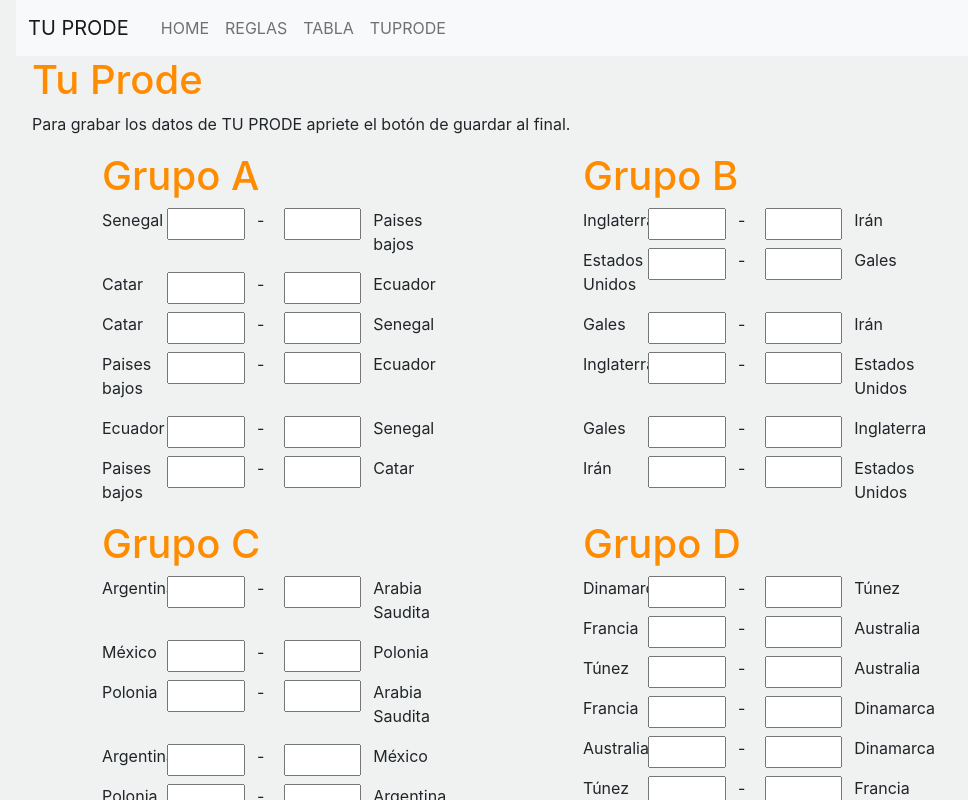
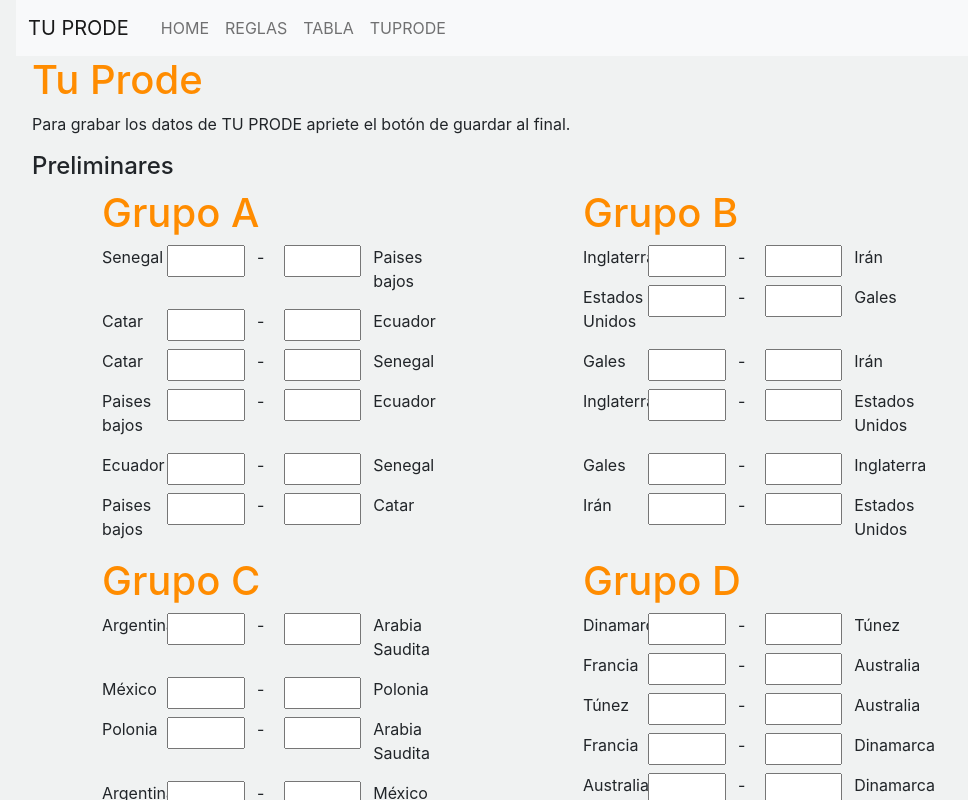
Before and after one commit to NicolasCrucesPastorino/prode-react, a React (Create React App) app: page /superprode in a window 1280 px wide. Shown: the top 800 px of the page, without its empty margins (0-968 px from the left). Built offline with nearby package versions, Linux system fonts and the light colour scheme; no server answers.

Commit message:
REFACTORIZA logica de preliminares como componente independiente

```diff
--- /dev/null
+++ b/src/Components/prode/preliminares/Preliminares.jsx
@@ -0,0 +1,42 @@
+import { equipos } from "../../../Constantes"
+import { Grupo } from "../Grupo"
+export const Preliminares = (props) => {
+    const resultados = props.resultados;
+    const setresultados = props.setresultados;
+
+    const {
+        grupoA,
+        grupoB,
+        grupoC,
+        grupoD,
+        grupoE,
+        grupoF,
+        grupoG,
+        grupoH
+    } = equipos
+
+    const grupos = [
+        { nombre: 'A', partidos: [{ equipoA: grupoA.SENEGAL, equipoB: grupoA.PAISES_BAJOS }, { equipoA: grupoA.CATAR, equipoB: grupoA.ECUADOR }, { equipoA: grupoA.CATAR, equipoB: grupoA.SENEGAL }, { equipoA: grupoA.PAISES_BAJOS, equipoB: grupoA.ECUADOR }, { equipoA: grupoA.ECUADOR, equipoB: grupoA.SENEGAL }, { equipoA: grupoA.PAISES_BAJOS, equipoB: grupoA.CATAR }] },
+        { nombre: 'B', partidos: [{ equipoA: grupoB.INGLATERRA, equipoB: grupoB.IRAN }, { equipoA: grupoB.ESTADOS_UNIDOS, equipoB: grupoB.GALES }, { equipoA: grupoB.GALES, equipoB: grupoB.IRAN }, { equipoA: grupoB.INGLATERRA, equipoB: grupoB.ESTADOS_UNIDOS }, { equipoA: grupoB.GALES, equipoB: grupoB.INGLATERRA }, { equipoA: grupoB.IRAN, equipoB: grupoB.ESTADOS_UNIDOS }] },
+        { nombre: 'C', partidos: [{ equipoA: grupoC.ARGENTINA, equipoB: grupoC.ARABIA_SAUDITA }, { equipoA: grupoC.MEXICO, equipoB: grupoC.POLONIA }, { equipoA: grupoC.POLONIA, equipoB: grupoC.ARABIA_SAUDITA }, { equipoA: grupoC.ARGENTINA, equipoB: grupoC.MEXICO }, { equipoA: grupoC.POLONIA, equipoB: grupoC.ARGENTINA }, { equipoA: grupoC.ARABIA_SAUDITA, equipoB: grupoC.MEXICO }] },
+        { nombre: 'D', partidos: [{ equipoA: grupoD.DINAMARCA, equipoB: grupoD.TUNEZ }, { equipoA: grupoD.FRANCIA, equipoB: grupoD.AUSTRALIA }, { equipoA: grupoD.TUNEZ, equipoB: grupoD.AUSTRALIA }, { equipoA: grupoD.FRANCIA, equipoB: grupoD.DINAMARCA }, { equipoA: grupoD.AUSTRALIA, equipoB: grupoD.DINAMARCA }, { equipoA: grupoD.TUNEZ, equipoB: grupoD.FRANCIA }] },
+        { nombre: 'E', partidos: [{ equipoA: grupoE.ALEMANIA, equipoB: grupoE.JAPON }, { equipoA: grupoE.ESPANIA, equipoB: grupoE.COSTA_RICA }, { equipoA: grupoE.JAPON, equipoB: grupoE.COSTA_RICA }, { equipoA: grupoE.ESPANIA, equipoB: grupoE.ALEMANIA }, { equipoA: grupoE.JAPON, equipoB: grupoE.ESPANIA }, { equipoA: grupoE.COSTA_RICA, equipoB: grupoE.ALEMANIA }] },
+        { nombre: 'F', partidos: [{ equipoA: grupoF.MARRUECOS, equipoB: grupoF.CROACIA }, { equipoA: grupoF.BELGICA, equipoB: grupoF.CANADA }, { equipoA: grupoF.BELGICA, equipoB: grupoF.MARRUECOS }, { equipoA: grupoF.CROACIA, equipoB: grupoF.CANADA }, { equipoA: grupoF.CROACIA, equipoB: grupoF.BELGICA }, { equipoA: grupoF.CANADA, equipoB: grupoF.MARRUECOS }] },
+        { nombre: 'G', partidos: [{ equipoA: grupoG.SUIZA, equipoB: grupoG.CAMERUN }, { equipoA: grupoG.BRASIL, equipoB: grupoG.SERBIA }, { equipoA: grupoG.CAMERUN, equipoB: grupoG.SERBIA }, { equipoA: grupoG.BRASIL, equipoB: grupoG.SUIZA }, { equipoA: grupoG.SERBIA, equipoB: grupoG.SUIZA }, { equipoA: grupoG.CAMERUN, equipoB: grupoG.BRASIL }] },
+        { nombre: 'H', partidos: [{ equipoA: grupoH.URUGUAY, equipoB: grupoH.COREA_DEL_SUR }, { equipoA: grupoH.PORTUGAL, equipoB: grupoH.GHANA }, { equipoA: grupoH.COREA_DEL_SUR, equipoB: grupoH.GHANA }, { equipoA: grupoH.PORTUGAL, equipoB: grupoH.URUGUAY }, { equipoA: grupoH.GHANA, equipoB: grupoH.URUGUAY }, { equipoA: grupoH.COREA_DEL_SUR, equipoB: grupoH.PORTUGAL }] }
+      ]
+    return (
+        <div className='container row mx-auto'>
+            {
+                grupos.map(grupo =>
+                    <Grupo key={grupo.nombre}
+                        resultados={resultados}
+                        setresultados={setresultados}
+                        nombre={grupo.nombre}
+                        partidos={grupo.partidos} >
+                    </Grupo>
+                )
+            }
+        </div>
+    )
+}
--- a/src/Pages/TuProdeGenerico.jsx
+++ b/src/Pages/TuProdeGenerico.jsx
@@ -1,12 +1,11 @@
 import React, { useState } from 'react'
 import AuthConsumer from './../Hooks/UseAuth'
-import { Grupo } from '../Components/prode/Grupo'
-import { equipos } from '../Constantes'
 import '../Constantes'
 import { useFirestore } from '../Hooks/useFirestore'
 import { BracketTorneo } from '../Components/BracketTorneo'
 import { useEffect } from 'react'
 import { Octavos } from '../Components/prode/torneo/Octavos'
+import { Preliminares } from '../Components/prode/preliminares/Preliminares'
 
 export const TuProdeGenerico = (props) => {
   const onSubmitFinalStrategy = props.onSubmitFinalStrategy
@@ -53,13 +52,9 @@ export const TuProdeGenerico = (props) => {
       }
     }
       const prodeusuario = auth.userauth
+      const prode = { resultados, octavos, torneo }
 
-      const prode = {
-        resultados, octavos, torneo
-      }
-      console.log('prode', prode);
-      console.log('userid', prodeusuario.uid);
-      onSubmitFinalStrategy(prodeusuario.uid, { resultados,octavos, torneo })
+      onSubmitFinalStrategy(prodeusuario.uid, prode)
       .then(() => {
         alert('Prode guardado con éxito')
       })
@@ -69,7 +64,6 @@ export const TuProdeGenerico = (props) => {
       })
   }
 
-
   const validarcampos = () => {
     if (octavos['1-a'] === octavos['2-a'] || octavos['1-b'] === octavos['2-b'] || octavos['1-c'] === octavos['2-c'] || octavos['1-d'] === octavos['2-d'] || octavos['1-e'] === octavos['2-e'] || octavos['1-f'] === octavos['2-f'] || octavos['1-g'] === octavos['2-g'] || octavos['1-h'] === octavos['2-h']) {
       return 'No pueden haber dos equipos iguales'
@@ -78,41 +72,18 @@ export const TuProdeGenerico = (props) => {
     } else {
       return 'ok'
     }
-
   }
-
-  const { grupoA } = equipos
-  const { grupoB } = equipos
-  const { grupoC } = equipos
-  const { grupoD } = equipos
-  const { grupoE } = equipos
-  const { grupoF } = equipos
-  const { grupoG } = equipos
-  const { grupoH } = equipos
-
-  const grupos = [
-    { nombre: 'A', partidos: [{ equipoA: grupoA.SENEGAL, equipoB: grupoA.PAISES_BAJOS }, { equipoA: grupoA.CATAR, equipoB: grupoA.ECUADOR }, { equipoA: grupoA.CATAR, equipoB: grupoA.SENEGAL }, { equipoA: grupoA.PAISES_BAJOS, equipoB: grupoA.ECUADOR }, { equipoA: grupoA.ECUADOR, equipoB: grupoA.SENEGAL }, { equipoA: grupoA.PAISES_BAJOS, equipoB: grupoA.CATAR }] },
-    { nombre: 'B', partidos: [{ equipoA: grupoB.INGLATERRA, equipoB: grupoB.IRAN }, { equipoA: grupoB.ESTADOS_UNIDOS, equipoB: grupoB.GALES }, { equipoA: grupoB.GALES, equipoB: grupoB.IRAN }, { equipoA: grupoB.INGLATERRA, equipoB: grupoB.ESTADOS_UNIDOS }, { equipoA: grupoB.GALES, equipoB: grupoB.INGLATERRA }, { equipoA: grupoB.IRAN, equipoB: grupoB.ESTADOS_UNIDOS }] },
-    { nombre: 'C', partidos: [{ equipoA: grupoC.ARGENTINA, equipoB: grupoC.ARABIA_SAUDITA }, { equipoA: grupoC.MEXICO, equipoB: grupoC.POLONIA }, { equipoA: grupoC.POLONIA, equipoB: grupoC.ARABIA_SAUDITA }, { equipoA: grupoC.ARGENTINA, equipoB: grupoC.MEXICO }, { equipoA: grupoC.POLONIA, equipoB: grupoC.ARGENTINA }, { equipoA: grupoC.ARABIA_SAUDITA, equipoB: grupoC.MEXICO }] },
-    { nombre: 'D', partidos: [{ equipoA: grupoD.DINAMARCA, equipoB: grupoD.TUNEZ }, { equipoA: grupoD.FRANCIA, equipoB: grupoD.AUSTRALIA }, { equipoA: grupoD.TUNEZ, equipoB: grupoD.AUSTRALIA }, { equipoA: grupoD.FRANCIA, equipoB: grupoD.DINAMARCA }, { equipoA: grupoD.AUSTRALIA, equipoB: grupoD.DINAMARCA }, { equipoA: grupoD.TUNEZ, equipoB: grupoD.FRANCIA }] },
-    { nombre: 'E', partidos: [{ equipoA: grupoE.ALEMANIA, equipoB: grupoE.JAPON }, { equipoA: grupoE.ESPANIA, equipoB: grupoE.COSTA_RICA }, { equipoA: grupoE.JAPON, equipoB: grupoE.COSTA_RICA }, { equipoA: grupoE.ESPANIA, equipoB: grupoE.ALEMANIA }, { equipoA: grupoE.JAPON, equipoB: grupoE.ESPANIA }, { equipoA: grupoE.COSTA_RICA, equipoB: grupoE.ALEMANIA }] },
-    { nombre: 'F', partidos: [{ equipoA: grupoF.MARRUECOS, equipoB: grupoF.CROACIA }, { equipoA: grupoF.BELGICA, equipoB: grupoF.CANADA }, { equipoA: grupoF.BELGICA, equipoB: grupoF.MARRUECOS }, { equipoA: grupoF.CROACIA, equipoB: grupoF.CANADA }, { equipoA: grupoF.CROACIA, equipoB: grupoF.BELGICA }, { equipoA: grupoF.CANADA, equipoB: grupoF.MARRUECOS }] },
-    { nombre: 'G', partidos: [{ equipoA: grupoG.SUIZA, equipoB: grupoG.CAMERUN }, { equipoA: grupoG.BRASIL, equipoB: grupoG.SERBIA }, { equipoA: grupoG.CAMERUN, equipoB: grupoG.SERBIA }, { equipoA: grupoG.BRASIL, equipoB: grupoG.SUIZA }, { equipoA: grupoG.SERBIA, equipoB: grupoG.SUIZA }, { equipoA: grupoG.CAMERUN, equipoB: grupoG.BRASIL }] },
-    { nombre: 'H', partidos: [{ equipoA: grupoH.URUGUAY, equipoB: grupoH.COREA_DEL_SUR }, { equipoA: grupoH.PORTUGAL, equipoB: grupoH.GHANA }, { equipoA: grupoH.COREA_DEL_SUR, equipoB: grupoH.GHANA }, { equipoA: grupoH.PORTUGAL, equipoB: grupoH.URUGUAY }, { equipoA: grupoH.GHANA, equipoB: grupoH.URUGUAY }, { equipoA: grupoH.COREA_DEL_SUR, equipoB: grupoH.PORTUGAL }] }
-  ]
 
   return (
     <div>
       <h1>Tu Prode {auth.userauth.name}</h1>
       <p>Para grabar los datos de TU PRODE apriete el botón de guardar al final.</p>
       <form onSubmit={handleOnSubmit}>
-        <div className='container row mx-auto'>
-          {grupos.map(grupo => <Grupo resultados={resultados} setresultados={setresultados} nombre={grupo.nombre} partidos={grupo.partidos} ></Grupo>)}
-        </div>
+        <h4>Preliminares</h4>
+        <Preliminares resultados={resultados} setresultados={setresultados} />
 
         <h4>Elija los equipos primeros y segundos de cada grupo respectivamente.</h4>
         <Octavos octavos={octavos} setoctavos={setoctavos} />
-
 
         <button className='btn btn-primary' type='submit'>Guardar</button>
         <h4>Complete las llaves del prode de izquierda a derecha y de arriba hacia abajo.</h4>
```
